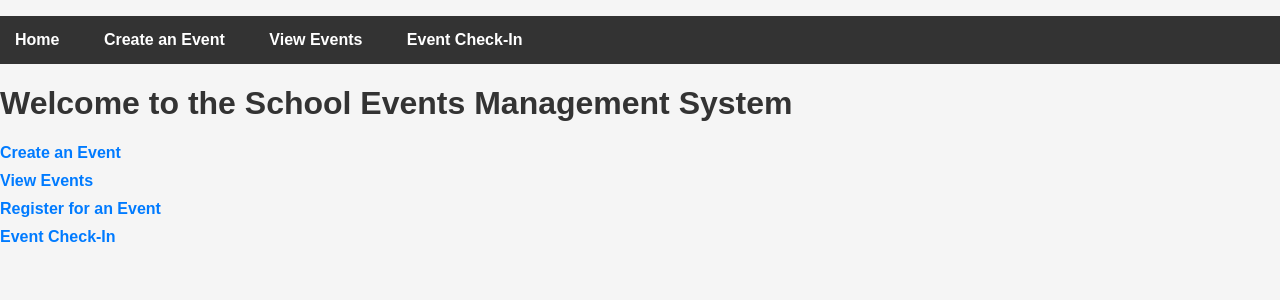
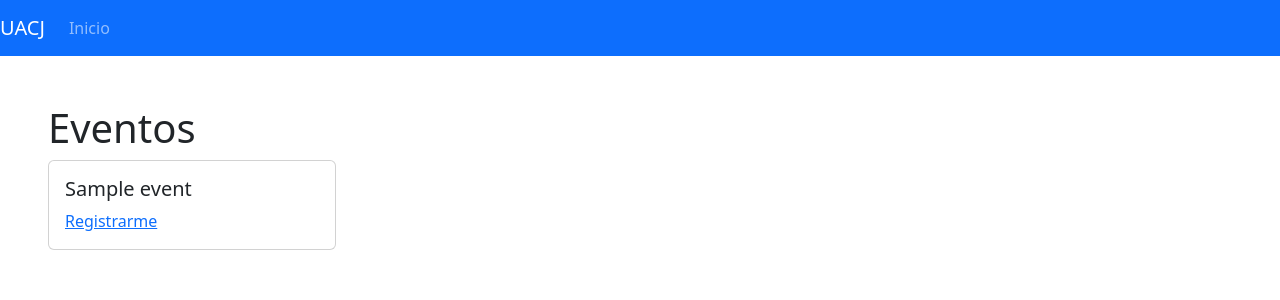
Before and after one commit to Saulix22/Ingenia, a Django app: page / in a window 1280 px wide. Shown: the top 300 px of the page. Run offline with Django 4.2, Linux system fonts and the light colour scheme; tables that the repository leaves empty hold one stand-in row (values such as "Sample post").

Commit message:
Desgin added and new functionalities

```diff
--- a/INGENIA/App/static/css/styles.css
+++ b/INGENIA/App/static/css/styles.css
@@ -5,23 +5,23 @@ body {
     background-color: #f5f5f5;
 }
 
-nav ul {
+/* nav ul {
     list-style-type: none;
     padding: 0;
     background-color: #333;
-}
+} */
 
 nav ul li {
     display: inline;
     margin-right: 10px;
 }
 
-nav ul li a {
+/* nav ul li a {
     text-decoration: none;
     color: white;
     padding: 15px 15px;
     display: inline-block;
-}
+} */
 
 nav ul li a:hover {
     background-color: #555;
@@ -35,14 +35,14 @@ h1 {
     color: #333;
 }
 
-ul {
+/* ul {
     list-style-type: none;
     padding: 0;
 }
 
 li {
     margin: 10px 0;
-}
+} */
 
 a {
     text-decoration: none;
--- a/INGENIA/App/templates/pages/base.html
+++ b/INGENIA/App/templates/pages/base.html
@@ -3,19 +3,31 @@
 <!DOCTYPE html>
 <html>
 <head>
-    <title>{% block title %}UACJ Events{% endblock %}</title>
-    <link rel="stylesheet" type="text/css" href="{% static 'css/styles.css' %}">
+    <title>{% block title %}School Events{% endblock %}</title>
+    <!-- <link rel="stylesheet" type="text/css" href="{% static 'css/styles.css' %}"> -->
+    <link rel="stylesheet" href="https://cdn.jsdelivr.net/npm/bootstrap@5.3.2/dist/css/bootstrap.min.css" integrity="sha384-T3c6CoIi6uLrA9TneNEoa7RxnatzjcDSCmG1MXxSR1GAsXEV/Dwwykc2MPK8M2HN" crossorigin="anonymous">
 </head>
 <body>
-    <nav>
-        <ul>
-            <li><a href="{% url 'home' %}">Home</a></li>
-            <li><a href="{% url 'create_event' %}">Create an Event</a></li>
-            <li><a href="{% url 'event_list' %}">View Events</a></li>
-            <li><a href="{% url 'check_in' %}">Event Check-In</a></li>
-        </ul>
-    </nav>
-    <div class="content">
+    <nav class="navbar navbar-expand-lg navbar-dark bg-primary ml-4">
+        <a class="navbar-brand" href="#">UACJ</a>
+        <button class="navbar-toggler" type="button" data-toggle="collapse" data-target="#navbarNavDropdown" aria-controls="navbarNavDropdown" aria-expanded="false" aria-label="Toggle navigation">
+          <span class="navbar-toggler-icon"></span>
+        </button>
+        <div class="collapse navbar-collapse" id="navbarNavDropdown">
+          <ul class="navbar-nav">
+            <li class="nav-item"><a class="nav-link" href="{% url 'home' %}">Inicio</a></li>
+            {% if user.is_authenticated %}
+                {% if user.is_superuser %}
+                    <li class="nav-item"><a class="nav-link" href="{% url 'create_event' %}">Crear un evento</a></li>
+                    <li class="nav-item"><a class="nav-link" href="{% url 'check_in' %}">Check-In</a></li>
+                {% endif %}
+            {% endif %}
+
+          </ul>
+        </div>
+      </nav>
+
+    <div class="content p-5">
         {% block content %}
         {% endblock %}
     </div>
--- a/INGENIA/App/templates/pages/home.html
+++ b/INGENIA/App/templates/pages/home.html
@@ -4,31 +4,19 @@
 {% block title %}Home{% endblock %}
 
 {% block content %}
-<h1>Welcome to the School Events Management System</h1>
-<ul>
-    <li><a href="{% url 'create_event' %}">Create an Event</a></li>
-    <li><a href="{% url 'event_list' %}">View Events</a></li>
-    <li><a href="{% url 'event_list' %}">Register for an Event</a></li>
-    <li><a href="{% url 'check_in' %}">Event Check-In</a></li>
-</ul>
+
+<h1>Eventos</h1>
+        {% for event in events %}
+
+                <div class="card" style="width: 18rem;">
+                    <div class="card-body">
+                      <h5 class="card-title">{{ event.name }}</h5>
+                      <a href="{% url 'register' event.id %}" class="card-link">Registrarme</a>
+                      {% if user.is_authenticated and user.is_superuser %}
+                      <a href="{% url 'export_attended' event.id %}" class="card-link">Lista de asistencia</a>
+                      {% endif %}
+                    </div>
+                  </div>
+
+        {% endfor %}
 {% endblock %}
-<!-- {% load static %}
-
-<!DOCTYPE html>
-<html>
-<head>
-    <title>School Events</title>
-    <link rel="stylesheet" type="text/css" href="{% static 'css/styles.css' %}">
-</head>
-<body>
-    <h1>Welcome to the School Events Management System</h1>
-    <ul>
-        <li><a href="{% url 'create_event' %}">Create an Event</a></li>
-        <li><a href="{% url 'event_list' %}">View Events</a></li>
-        <li><a href="{% url 'event_list' %}">Register for an Event</a></li>
-        <li><a href="{% url 'check_in' %}">Event Check-In</a></li>
-    </ul>
-</body>
-</html>
-
- -->
--- a/INGENIA/App/templates/pages/register.html
+++ b/INGENIA/App/templates/pages/register.html
@@ -5,14 +5,14 @@
 
 {% block content %}
 
-    <h1>Register for {{ event.name }}</h1>
+    <h1>Registrate para: {{ event.name }}</h1>
     {% if passcode %}
-        <p>Thank you for registering! Your passcode is: <strong>{{ passcode }}</strong></p>
+        <p>Gracias por tu registro! Tu passcode es: <strong>{{ passcode }}</strong></p>
     {% else %}
         <form method="post">
             {% csrf_token %}
             {{ form.as_p }}
-            <button type="submit">Register</button>
+            <button type="submit">Registrar</button>
         </form>
     {% endif %}
 
--- a/INGENIA/App/views.py
+++ b/INGENIA/App/views.py
@@ -6,12 +6,16 @@ from .models import Event, Student, Registration
 from .forms import EventForm, RegistrationForm
 import csv
 import uuid, secrets, string
+from django.contrib.auth.decorators import login_required, user_passes_test
+
+
 
 
 def home(request):
-    return render(request, 'pages/home.html')
+    events = Event.objects.all()
+    return render(request, 'pages/home.html', {'events': events})
 
-
+@login_required
 def create_event(request):
     if request.method == 'POST':
         form = EventForm(request.POST)
@@ -37,16 +41,11 @@ def register(request, event_id):
 
 
 
-def check_in(request, passcode):
-    registration = get_object_or_404(Registration, passcode=passcode)
-    registration.attended = True
-    registration.save()
-    return HttpResponse("Check-in successful")
-
 def event_list(request):
     events = Event.objects.all()
     return render(request, 'pages/event_list.html', {'events': events})
 
+@login_required
 def export_attendees(request, event_id):
     event = get_object_or_404(Event, pk=event_id)
     registrations = Registration.objects.filter(event=event, attended=True)
@@ -61,18 +60,29 @@ def export_attendees(request, event_id):
 
     return response
 
+@login_required
 def check_in(request):
+    events = Event.objects.all()
     message = ""
+    selected_event = None
+
     if request.method == 'POST':
+        event_id = request.POST.get('event')
         passcode = request.POST.get('passcode')
+        selected_event = get_object_or_404(Event, id=event_id)
+
         try:
-            registration = Registration.objects.get(passcode=passcode)
-            registration.attended = True
-            registration.save()
-            message = f"Check-in successful for {registration.student.name}"
+            registration = Registration.objects.get(event=selected_event, passcode=passcode)
+            if registration.attended:
+                message = f"Passcode {passcode} has already been used for {registration.student.name}"
+            else:
+                registration.attended = True
+                registration.save()
+                message = f"Check-in successful for {registration.student.name}"
         except Registration.DoesNotExist:
-            message = "Invalid passcode"
-    return render(request, 'pages/check_in.html', {'message': message})
+            message = "Invalid passcode for the selected event"
+
+    return render(request, 'pages/check_in.html', {'events': events, 'message': message, 'selected_event': selected_event})
 
 def generate_passcode():
     alphabet = string.ascii_letters + string.digits
--- a/INGENIA/INGENIA/urls.py
+++ b/INGENIA/INGENIA/urls.py
@@ -1,36 +1,21 @@
-"""INGENIA URL Configuration
-
-The `urlpatterns` list routes URLs to views. For more information please see:
-    https://docs.djangoproject.com/en/4.1/topics/http/urls/
-Examples:
-Function views
-    1. Add an import:  from my_app import views
-    2. Add a URL to urlpatterns:  path('', views.home, name='home')
-Class-based views
-    1. Add an import:  from other_app.views import Home
-    2. Add a URL to urlpatterns:  path('', Home.as_view(), name='home')
-Including another URLconf
-    1. Import the include() function: from django.urls import include, path
-    2. Add a URL to urlpatterns:  path('blog/', include('blog.urls'))
-"""
-# from django.contrib import admin
-# from django.urls import path, include
-
-
-# urlpatterns = [
-#     path('admin/', admin.site.urls),
-#     path('', include('App.urls'))
-# ]
 from django.contrib import admin
 from django.urls import path
 from App import views
+from django.contrib.auth.decorators import login_required, user_passes_test
+from django.contrib.auth import views as auth_views
+
+
+def admin_required(user):
+    return user.is_superuser
 
 urlpatterns = [
     path('admin/', admin.site.urls),
     path('', views.home, name='home'),
+    path('create/', login_required(user_passes_test(admin_required)(views.create_event)), name='create_event'),
     path('events/', views.event_list, name='event_list'),
-    path('events/create/', views.create_event, name='create_event'),
     path('events/register/<int:event_id>/', views.register, name='register'),
-    path('events/check-in/', views.check_in, name='check_in'),
-    path('events/export/<int:event_id>/', views.export_attendees, name='export_attendees'),
+    path('check-in/', login_required(user_passes_test(admin_required)(views.check_in)), name='check_in'),
+    path('export/<int:event_id>/', views.export_attendees, name='export_attended'),
+    path('admin/', admin.site.urls),
+    # path('add-review/<int:event_id>/', views.add_review, name='add_review'),
 ]
```
Also changed, not shown: INGENIA/App/templates/pages/add_review.html (added, +26 -0 lines), INGENIA/App/templates/pages/check_in.html (+21 -9 lines), INGENIA/App/templates/pages/create_event.html (+3 -4 lines), INGENIA/App/templates/pages/event_list.html (+6 -1 lines), INGENIA/App/migrations/0004_registration_rating_registration_review_and_more.py (added), INGENIA/App/migrations/0005_remove_registration_rating_and_more.py (added).
